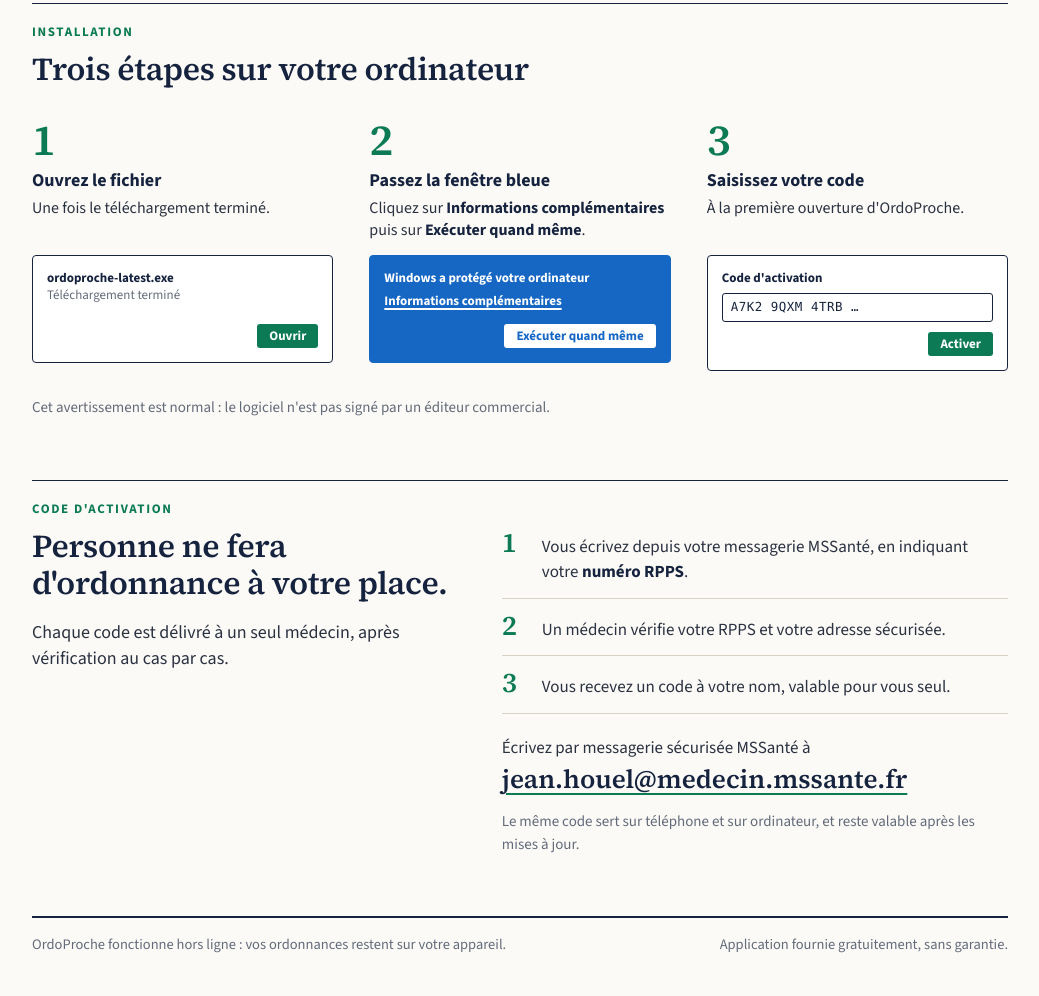
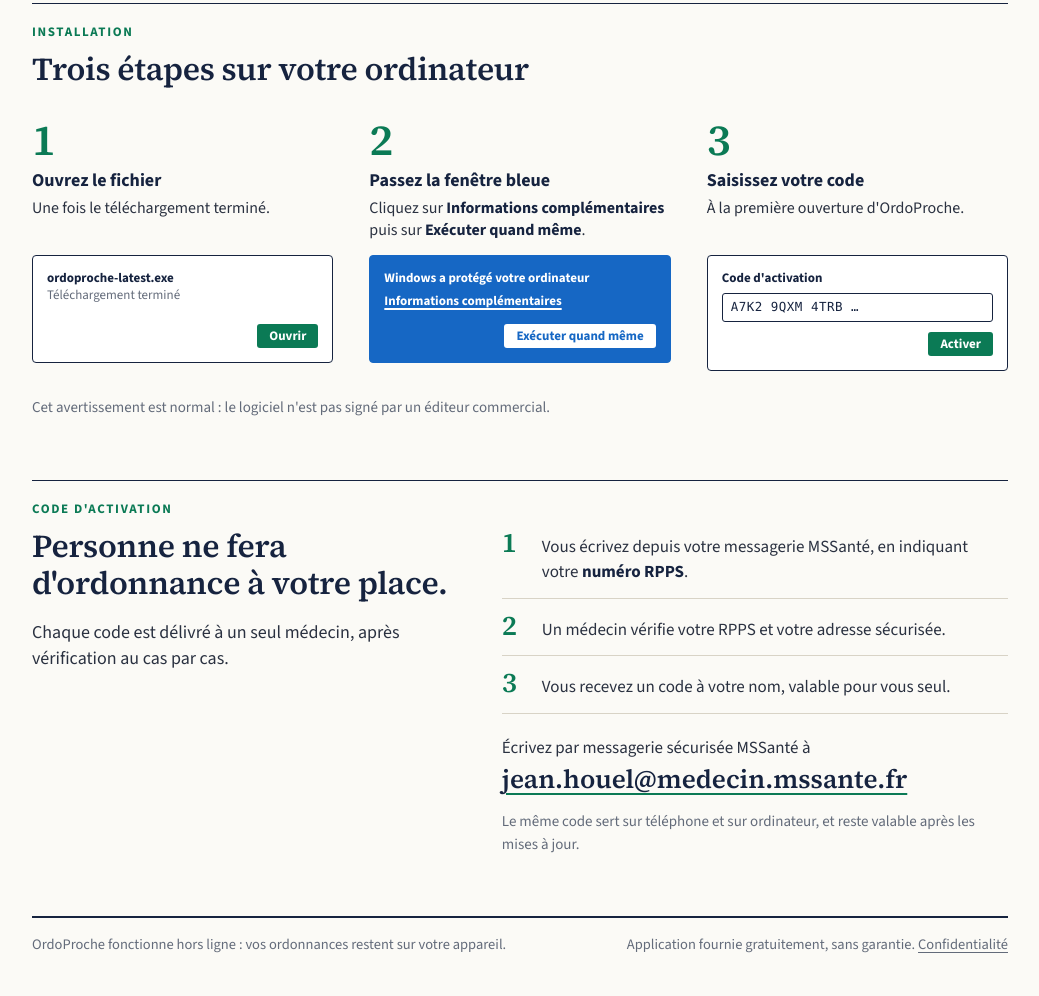
Before and after one commit to Ordoproche/ordoproche.github.io, a plain HTML site: page index.html in a window 1280 px wide. Shown: the part 605-1601 px from the top of the page, without its empty margins (120-1159 px from the left). Drawn offline with Linux system fonts and the light colour scheme; no server answers.

Commit message:
Lien vers la politique de confidentialité en pied de page
Co-Authored-By: Claude Fable 5.2 <noreply@anthropic.com>
Claude-Session: https://claude.ai/code/session_01BWnDdFXbrv8XHUT2XgpEbv

```diff
--- a/index.html
+++ b/index.html
@@ -99,6 +99,7 @@
   .adresse a { display: inline-block; margin-top: 2px; font: 600 26px/1.3 var(--serif); color: var(--encre); text-decoration: underline; text-decoration-color: var(--vert); text-decoration-thickness: 2px; text-underline-offset: 5px; white-space: nowrap; }
   .adresse + .remarque { margin-top: 14px; }
 
+  footer a { color: inherit; text-underline-offset: 3px; }
   footer { border-top: 2px solid var(--encre); padding: 16px 0 40px; font-size: 14.5px; color: var(--gris); display: flex; justify-content: space-between; gap: 24px; }
 
   /* Téléphone : uniquement ce qui concerne Android */
@@ -259,7 +260,7 @@
 
   <footer>
     <span>OrdoProche fonctionne hors ligne : vos ordonnances restent sur votre appareil.</span>
-    <span>Application fournie gratuitement, sans garantie.</span>
+    <span>Application fournie gratuitement, sans garantie. <a href="confidentialite.html">Confidentialité</a></span>
   </footer>
 </div>
 
```
